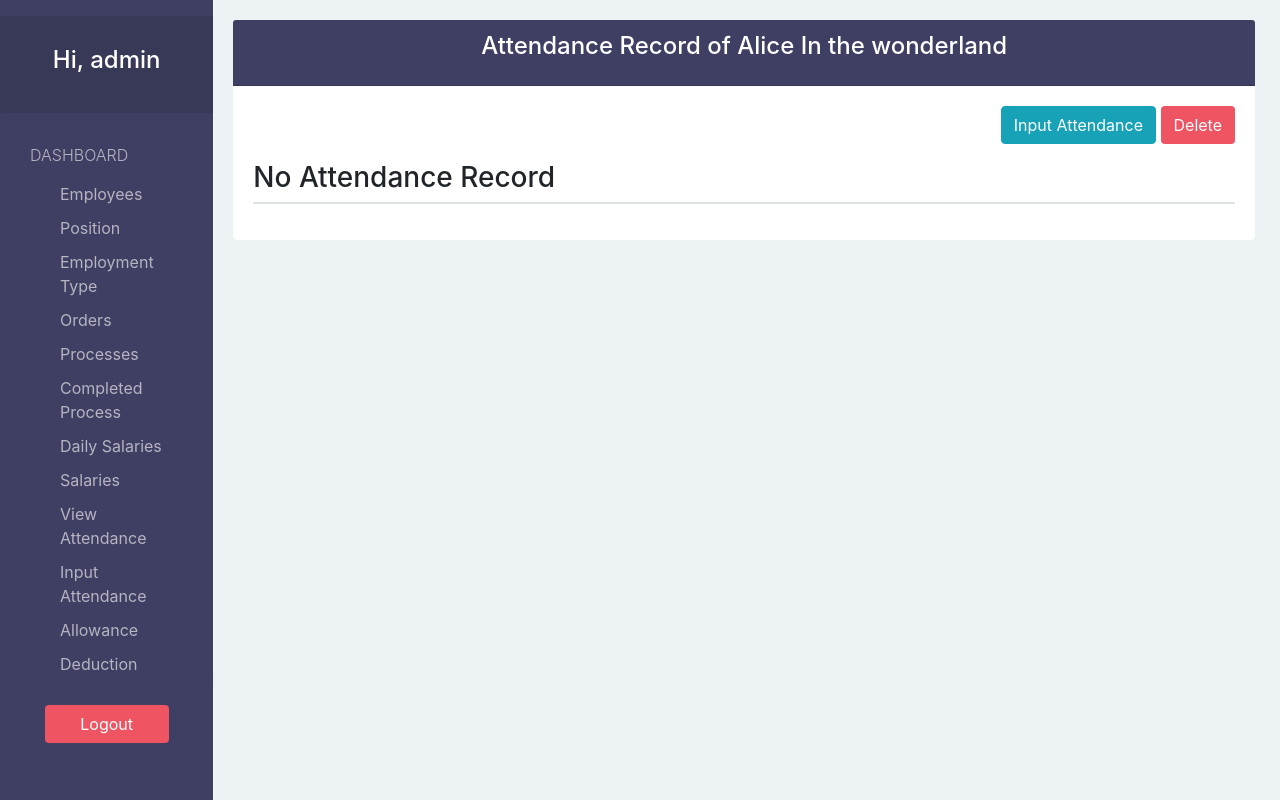
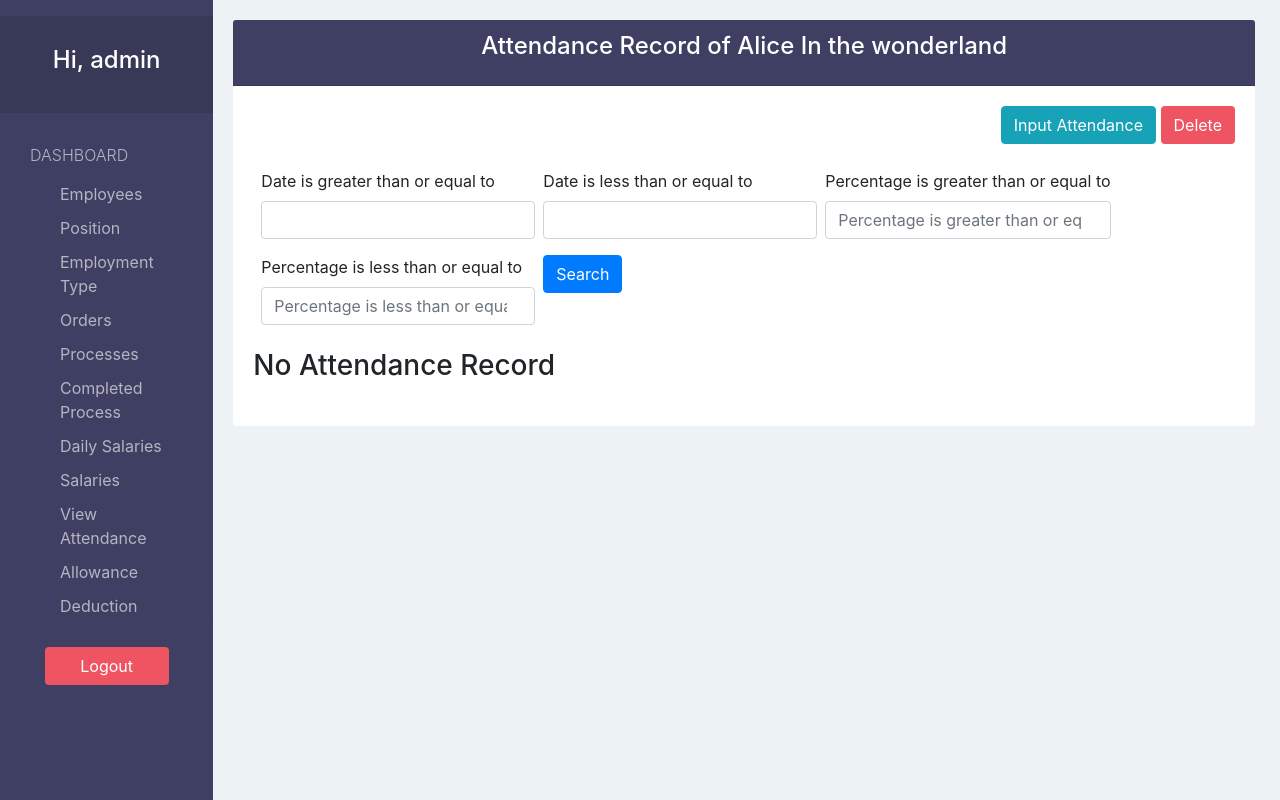
Before and after one commit to jess17/Django-Payroll, a Django app: page /attendance/employee/2/ in a window 1280 px wide. Run offline with Django 3.2, Linux system fonts and the light colour scheme; a user stored in the database is signed in; data comes from the database, SQL or seed files in the repository; both versions use the stored data as it was after the commit; some libraries are stand-ins or nearby versions.

Commit message:
Style filters

```diff
--- a/payrollApp/filters.py
+++ b/payrollApp/filters.py
@@ -47,16 +47,34 @@
   class Meta:
     model = Employee
     fields =  '__all__'
-    exclude = ['date']
+    exclude = ['hireDate', 'terminationDate']
 
 class CompletedProcessFilter(django_filters.FilterSet):
-  start_date = DateFilter(field_name="hireDate", lookup_expr='gte', widget=DateInput(), label="Date Recorded is greater than or equal to")
-  end_date = DateFilter(field_name="hireDate", lookup_expr='lte', widget=DateInput(), label='Date Recorded is less than or equal to')
+  start_date = DateFilter(field_name="dateRecorded", lookup_expr='gte', widget=DateInput(), label="Date Recorded is greater than or equal to: ")
+  end_date = DateFilter(field_name="dateRecorded", lookup_expr='lte', widget=DateInput(), label='Date Recorded is less than or equal to: ')
 
   class Meta:
     model = CompletedProcess
     fields =  '__all__'
     exclude = ['quantity', 'dateRecorded']
+
+class CompletedProcessOfProcessFilter(django_filters.FilterSet):
+  start_date = DateFilter(field_name="dateRecorded", lookup_expr='gte', widget=DateInput(), label="Date Recorded is greater than or equal to: ")
+  end_date = DateFilter(field_name="dateRecorded", lookup_expr='lte', widget=DateInput(), label='Date Recorded is less than or equal to: ')
+
+  class Meta:
+    model = CompletedProcess
+    fields =  '__all__'
+    exclude = ['processID', 'quantity', 'dateRecorded']
+
+class CompletedProcessOfEmployeeFilter(django_filters.FilterSet):
+  start_date = DateFilter(field_name="dateRecorded", lookup_expr='gte', widget=DateInput(), label="Date Recorded is greater than or equal to: ")
+  end_date = DateFilter(field_name="dateRecorded", lookup_expr='lte', widget=DateInput(), label='Date Recorded is less than or equal to: ')
+
+  class Meta:
+    model = CompletedProcess
+    fields =  '__all__'
+    exclude = ['employeeID', 'quantity', 'dateRecorded']
 
 class ProcessFilter(django_filters.FilterSet):
   name = CharFilter(field_name="name", lookup_expr='icontains')
@@ -79,3 +97,14 @@
     model = Attendance
     fields =  '__all__'
     exclude = ['date', 'percentage']
+
+class AttendanceOfEmployeeFilter(django_filters.FilterSet):
+  start_date = DateFilter(field_name="date", lookup_expr='gte', widget=DateInput(), label="Date is greater than or equal to")
+  end_date = DateFilter(field_name="date", lookup_expr='lte', widget=DateInput(), label='Date is less than or equal to')
+  start_percentage = NumberFilter(field_name="percentage", lookup_expr='gte')
+  end_percentage = NumberFilter(field_name="percentage", lookup_expr='lte')
+
+  class Meta:
+    model = Attendance
+    fields =  '__all__'
+    exclude = ['date', 'percentage', 'employeeID']
--- a/payrollApp/static/css/style.css
+++ b/payrollApp/static/css/style.css
@@ -128,6 +128,20 @@
   }
 } */
 
+.searchForm{
+  padding: 8px;
+  display: flex;
+  flex-flow: wrap;
+}
+
+.form-group{
+  margin-right: 0.5rem;
+}
+
+form{
+  overflow: scroll;
+}
+
 @media only screen and (max-width: 860px) {
   .sidebar .list-group .list-group-item,
   .sidebar .list-group .list-group-item:focus {
--- a/payrollApp/templates/attendance/attendance_of_employee.html
+++ b/payrollApp/templates/attendance/attendance_of_employee.html
@@ -2,6 +2,7 @@
 
 {% load static %}
 {% load humanize %}
+{% load bootstrap4 %}
 
 {% block viewTitle %}Attendance Record of {{ employee.firstName|capfirst }} {% if employee.lastName %}{{ employee.lastName|capfirst }}{% endif %}{% endblock %}
 
@@ -9,6 +10,12 @@
   <a href="{% url 'create-attendance-employee' employee.id %}?next={{ request.path }}" class="btn btn-info">Input Attendance</a>
 {% endblock %}
 
+{% block searchForm %}
+    <form method="GET" class="searchForm">
+      {% bootstrap_form myFilter.form layout='inline' %}
+      <button class="btn btn-primary" style="height: max-content;">Search</button>
+    </form>
+{% endblock %}
 
 {% block columns %}
   {% if flags %}
--- a/payrollApp/templates/employee/employmentType/employmentType.html
+++ b/payrollApp/templates/employee/employmentType/employmentType.html
@@ -26,7 +26,7 @@
       <tr>
         <td><input type="checkbox" name="selected" value="{{ employmentType.id }}"></td>
 
-        <td scope="row"><a href="{% url 'edit-employmentType' employmentType.id %}?next={{ request.path }}">{{ employmentType.id }}</a></td>
+        <td><a href="{% url 'edit-employmentType' employmentType.id %}?next={{ request.path }}">{{ employmentType.id }}</a></td>
         <td>{{ employmentType.name}}</td>
         <td>{{ employmentType.description|slice:"0:100" }}{% if employmentType.description|length > 100 %}...{% endif %}</td>
       </tr>
--- a/payrollApp/templates/salary/salaries.html
+++ b/payrollApp/templates/salary/salaries.html
@@ -5,7 +5,7 @@
 {% load humanize %}
 
 {% block script %}
-<link rel="stylesheet" href="{% static 'css/tableStyle.css' %}">
+<!-- <link rel="stylesheet" href="{% static 'css/tableStyle.css' %}"> -->
 {% endblock %}
 
 {% block page %}
--- a/payrollApp/templates/sidebar.html
+++ b/payrollApp/templates/sidebar.html
@@ -70,7 +70,7 @@
           <a href="{% url 'inputDate-salary' %}" class="list-group-item {% if request.path == inputDateSalary_url %} active {% endif %}">Salaries</a>
 
           <a href="{% url 'attendance' %}" class="list-group-item {% if request.path == attendance_url %} active {% endif %}">View Attendance</a>
-          <a href="{% url 'inputDate-attendance' %}" class="list-group-item {% if request.path == inputDateAttendance_url %} active {% endif %}">Input Attendance</a>
+          <!-- <a href="{% url 'inputDate-attendance' %}" class="list-group-item {% if request.path == inputDateAttendance_url %} active {% endif %}">Input Attendance</a> -->
 
           <a href="{% url 'allowance' %}" class="list-group-item {% if request.path == allowance_url %} active {% endif %}">Allowance</a>
           <a href="{% url 'deduction' %}" class="list-group-item {% if request.path == deduction_url %} active {% endif %}">Deduction</a>
--- a/payrollApp/templates/view_base.html
+++ b/payrollApp/templates/view_base.html
@@ -3,7 +3,7 @@
 {% load static %}
 
 {% block script %}
-<link rel="stylesheet" href="{% static 'css/tableStyle.css' %}">
+<!-- <link rel="stylesheet" href="{% static 'css/tableStyle.css' %}"> -->
 {% endblock %}
 
 {% block page %}
--- a/payrollApp/views.py
+++ b/payrollApp/views.py
@@ -16,7 +16,7 @@
 
 from .models import Order, Process, Employee, EmploymentType, Position, CompletedProcess, DailySalary, Attendance, Allowance, Deduction
 from .forms import UserForm, OrderForm, ProcessForm, EmployeeForm, PositionForm, EmploymentTypeForm, CompletedProcessForm, DailySalaryForm, GetDateForm, AttendanceForm, ChooseEmployeeForm, AllowanceForm, DeductionForm
-from .filters import OrderFilter, AllowanceFilter, DeductionFilter, EmployeeFilter, CompletedProcessFilter, ProcessFilter, AttendanceFilter
+from .filters import OrderFilter, AllowanceFilter, DeductionFilter, EmployeeFilter, CompletedProcessFilter, ProcessFilter, AttendanceFilter, AttendanceOfEmployeeFilter, CompletedProcessOfProcessFilter, CompletedProcessOfEmployeeFilter
 
 # Create your views here.
 # def login_view(request):
@@ -491,11 +491,15 @@
   else:
     flag=False
 
+  myFilter = CompletedProcessOfProcessFilter(request.GET, queryset=completedProcesses)
+  completedProcesses = myFilter.qs
+
   context = {
     'completedProcesses':completedProcesses,
     'flags':flag,
     'process':process,
-    'completedQty':completedQty
+    'completedQty':completedQty,
+    'myFilter': myFilter
   }
   return render(request, "completedProcess/completedProcess_of_process.html", context)
 
@@ -510,10 +514,14 @@
   else:
     flag=False
 
+  myFilter = CompletedProcessOfEmployeeFilter(request.GET, queryset=completedProcesses)
+  completedProcesses = myFilter.qs
+
   context = {
     'completedProcesses':completedProcesses,
     'flags':flag,
     'employee':employee,
+    'myFilter': myFilter
   }
   return render(request, "completedProcess/completedProcess_of_employee.html", context)
 
@@ -887,15 +895,18 @@
   attendances = Attendance.objects.filter(employeeID=employee_id)
 
   if attendances:
-    #There's at least one completedProcess
     flag=True
   else:
     flag=False
+
+  myFilter = AttendanceOfEmployeeFilter(request.GET, queryset=attendances)
+  attendances = myFilter.qs
 
   context = {
     'attendances':attendances,
     'flags':flag,
     'employee':employee,
+    'myFilter': myFilter
   }
   return render(request, "attendance/attendance_of_employee.html", context)
 
```
Also changed, not shown: payrollApp/templates/attendance/attendance.html (+6 -4 lines), payrollApp/templates/completedProcess/completedProcess.html (+5 -5 lines), payrollApp/templates/employee/employee.html (+14 -2 lines), payrollApp/templates/order/order.html (+5 -3 lines), payrollApp/templates/process/process.html (+5 -5 lines), payrollApp/templates/salary/allowance/allowance.html (+6 -4 lines), payrollApp/templates/salary/deduction/deduction.html (+5 -4 lines), db.sqlite3.
